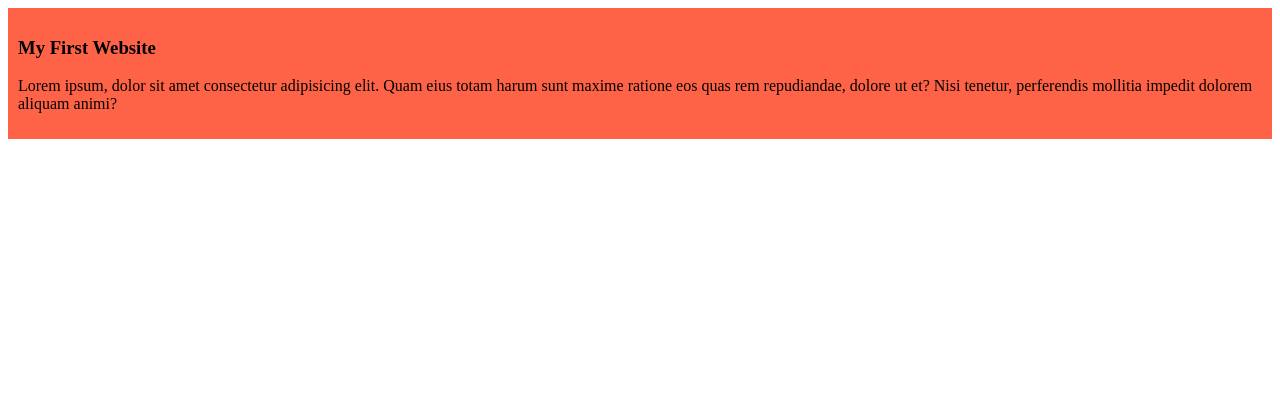
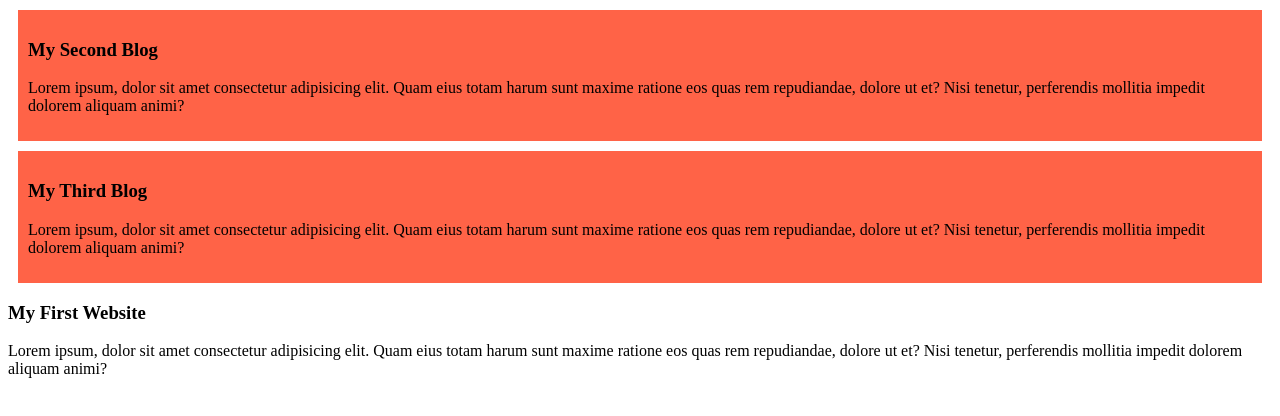
Before and after one commit to istiyak08/my-simple-website, a plain HTML site: page index.html in a window 1280 px wide. Drawn offline with Linux system fonts and the light colour scheme.

Commit message:
added the Second blog and the third blog

```diff
--- a/index.html
+++ b/index.html
@@ -8,6 +8,13 @@
 </head>
 <body>
     <div>
+        <h3>My Second Blog</h3>
+        <p>Lorem ipsum, dolor sit amet consectetur adipisicing elit. Quam eius totam harum sunt maxime ratione eos quas rem repudiandae, dolore ut et? Nisi tenetur, perferendis mollitia impedit dolorem aliquam animi?</p>
+    </div>
+    <div>
+        <h3>My Third Blog </h3>
+        <p>Lorem ipsum, dolor sit amet consectetur adipisicing elit. Quam eius totam harum sunt maxime ratione eos quas rem repudiandae, dolore ut et? Nisi tenetur, perferendis mollitia impedit dolorem aliquam animi?</p>
+    </div>
         <h3>My First Website</h3>
         <p>Lorem ipsum, dolor sit amet consectetur adipisicing elit. Quam eius totam harum sunt maxime ratione eos quas rem repudiandae, dolore ut et? Nisi tenetur, perferendis mollitia impedit dolorem aliquam animi?</p>
     </div>
--- a/styles/blog.css
+++ b/styles/blog.css
@@ -1,4 +1,5 @@
 div{
     background-color: tomato;
     padding: 10px;
+    margin: 10px;
 }
```
